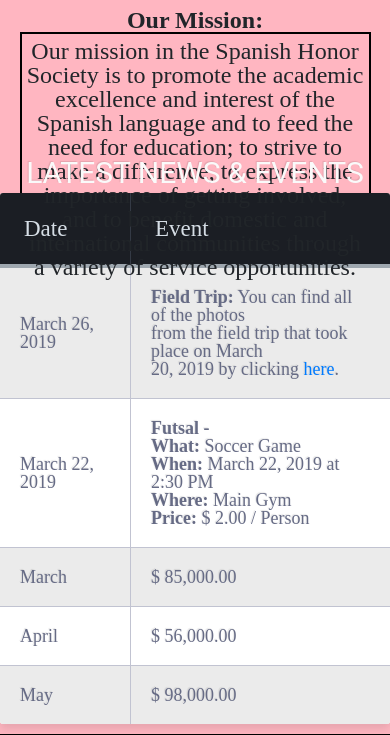
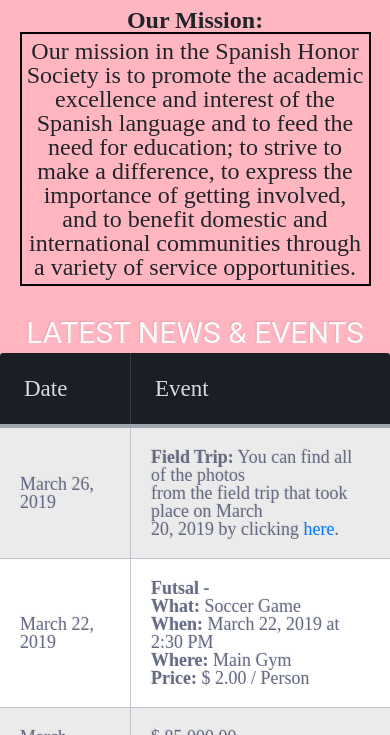
Before and after one commit to Kennethrc2401/Spanish-Honor-Society, a plain HTML site: page index.html in a window 390 px wide. Shown: the part 365-1100 px from the top of the page. Drawn offline with nearby package versions, Linux system fonts and the light colour scheme.

Commit message:
Fixed media queries and added more padding below the mission statements

```diff
--- a/Resources/CSS/style.css
+++ b/Resources/CSS/style.css
@@ -297,4 +297,10 @@
 }
 
 /* Mobile Portrait Size to Mobile Landscape Size (devices and browsers) */
-@media only screen and (max-width: 479px) {}
+@media only screen and (max-width: 479px) {
+	.extra-padding {
+	padding: 100px;
+}
+
+
+}
--- a/Resources/SubPages/About/CSS/About.css
+++ b/Resources/SubPages/About/CSS/About.css
@@ -135,4 +135,10 @@
 }
 
 /* Mobile Portrait Size to Mobile Landscape Size (devices and browsers) */
-@media only screen and (max-width: 479px) {}
+@media only screen and (max-width: 479px) {
+	.extra-padding {
+	padding: 150px;
+}
+
+
+}
```
